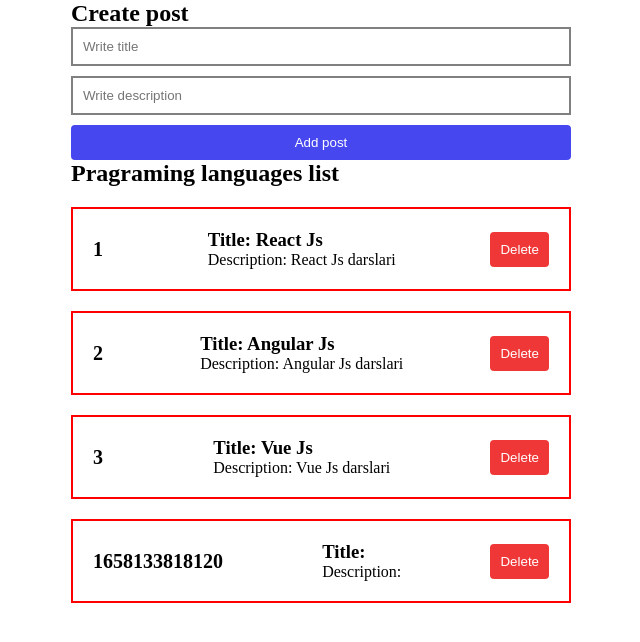
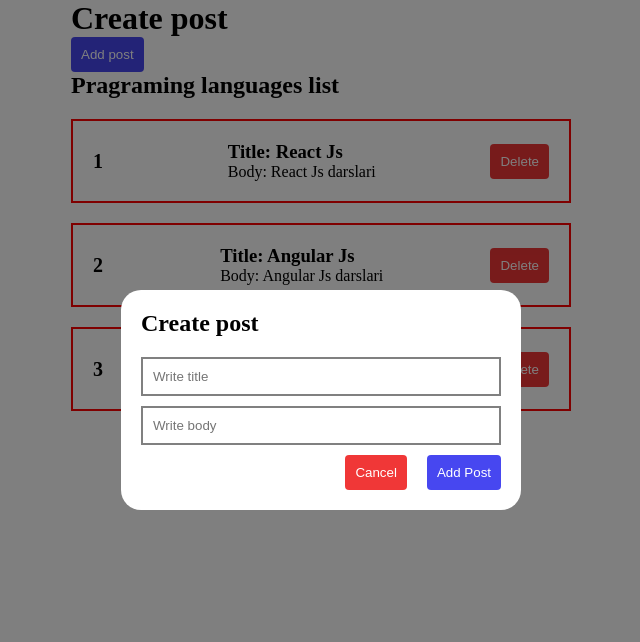
Before and after one commit to Islombek-FD/vue-js-tutorial, a Vue app: page / in a window 1280 px wide. Both pictures are taken after a click on the button "Add post". Shown: the top 642 px of the page, without its empty margins (319-959 px from the left). Built offline with nearby package versions, Linux system fonts and the light colour scheme.

Commit message:
Add Modal Component

```diff
--- a/src/App.vue
+++ b/src/App.vue
@@ -1,36 +1,48 @@
+// v-bind:posts = :post;
+// v-on:click = @click;
+
 <template>
    <div class="container">
-      <post-from @create="createPost" />
+      <h1>Create post</h1>
+
+      <my-button @click="createPostModal" class="btn btn-primary">Add post</my-button>
+
+      <my-modal v-model:show="showModal">
+         <post-from @create="createPost" />
+      </my-modal>
+
       <post-list @remove="removePost" :posts="posts" />
    </div>
 </template>
 
-// v-bind:posts = :post;
-// v-on:click = @click;
-
 <script>
    import PostFrom from './components/PostForm.vue';
    import PostList from '@/components/PostList.vue';
+import MyButton from './components/UI/MyButton.vue';
 
    export default {
       components: {
          PostFrom,
-         PostList
+         PostList,
+            MyButton,
       },
       data() {
          return {
             posts: [
-               { id: 1, title: 'React Js', description: 'React Js darslari' },
-               { id: 2, title: 'Angular Js', description: 'Angular Js darslari' },
-               { id: 3, title: 'Vue Js', description: 'Vue Js darslari' },
+               { id: 1, title: 'React Js', body: 'React Js darslari' },
+               { id: 2, title: 'Angular Js', body: 'Angular Js darslari' },
+               { id: 3, title: 'Vue Js', body: 'Vue Js darslari' },
             ],
-            title: '',
-            description: ''
+            showModal: false
          }
       },
       methods: {
+         createPostModal() {
+            this.showModal = true;
+         },
          createPost(post) {
-            this.posts.push(post)
+            this.posts.push(post);
+            this.showModal = false;
          },
          removePost(post) {
             this.posts = this.posts.filter(p => p.id !== post.id);
--- a/src/components/PostForm.vue
+++ b/src/components/PostForm.vue
@@ -1,6 +1,9 @@
+// @input="post.title = $event.target.value" v-bind:value="post.title" = v-model='post.title'
+// @input="post.body = $event.target.value" v-bind:value="post.body" = v-model='post.body'
+
 <template>
    <form @submit.prevent>
-      <h2>Create post</h2>
+      <h2 style="margin-bottom: 20px;">Create post</h2>
 
       <my-input
          v-model="post.title"
@@ -10,18 +13,18 @@
       />
 
       <my-input
-         v-model="post.description"
+         v-model="post.body"
          class="input"
          type="text"
-         placeholder="Write description"
+         placeholder="Write body"
       />
 
-      <my-button @click="createPost" class="btn btn-primary block">Add post</my-button>
+      <div style="display: flex; justify-content: flex-end; gap: 20px">
+         <my-button class="btn btn-danger">Cancel</my-button>
+         <my-button @click="createPost" class="btn btn-primary">Add Post</my-button>
+      </div>
    </form>
 </template>
-
-// @input="post.title = $event.target.value" v-bind:value="post.title" = v-model='post.title'
-// @input="post.description = $event.target.value" v-bind:value="post.description" = v-model='post.description'
 
 <script>
    export default {
@@ -29,7 +32,7 @@
          return {
             post: {
                title: '',
-               description: ''
+               body: ''
             }
          }
       },
@@ -39,7 +42,7 @@
             this.$emit('create', this.post);
             this.post = {
                title: '',
-               description: ''
+               body: ''
             }
          }
       }
--- a/src/components/PostItem.vue
+++ b/src/components/PostItem.vue
@@ -4,7 +4,7 @@
 
       <div>
          <h3>Title: {{post.title}}</h3>
-         <p>Description: {{post.description}}</p>
+         <p>Body: {{post.body}}</p>
       </div>
 
       <my-button @click="$emit('remove', post)" class="btn btn-danger">Delete</my-button>
--- /dev/null
+++ b/src/components/UI/MyModal.vue
@@ -0,0 +1,47 @@
+<template>
+   <div @click.stop="toggleModal" class="modal" v-if="show">
+      <div @click.stop class="modal__inner">
+         <slot></slot>
+      </div>
+   </div>
+</template>
+
+
+<script>
+   export default {
+      name: "my-modal",
+      props: {
+         show: {
+            type: Boolean,
+            default: false
+         }
+      },
+      methods: {
+         toggleModal() {
+            this.$emit('update:show', false);
+         }
+      }
+   }
+</script>
+
+<style scoped>
+   .modal {
+      position: fixed;
+      top: 0;
+      right: 0;
+      bottom: 0;
+      left: 0;
+      z-index: 10000;
+      display: flex;
+      justify-content: center;
+      align-items: center;
+      background-color: rgba(0, 0, 0, 0.5);
+   }
+
+   .modal__inner {
+      width: 400px;
+      padding: 20px;
+      background-color: white;
+      border-radius: 20px;
+   }
+</style>
--- a/src/components/UI/index.js
+++ b/src/components/UI/index.js
@@ -1,7 +1,9 @@
 import MyButton from './MyButton.vue';
 import MyInput from './MyInput.vue';
+import MyModal from './MyModal.vue';
 
 export default [
    MyButton,
-   MyInput
+   MyInput,
+   MyModal
 ]
```
